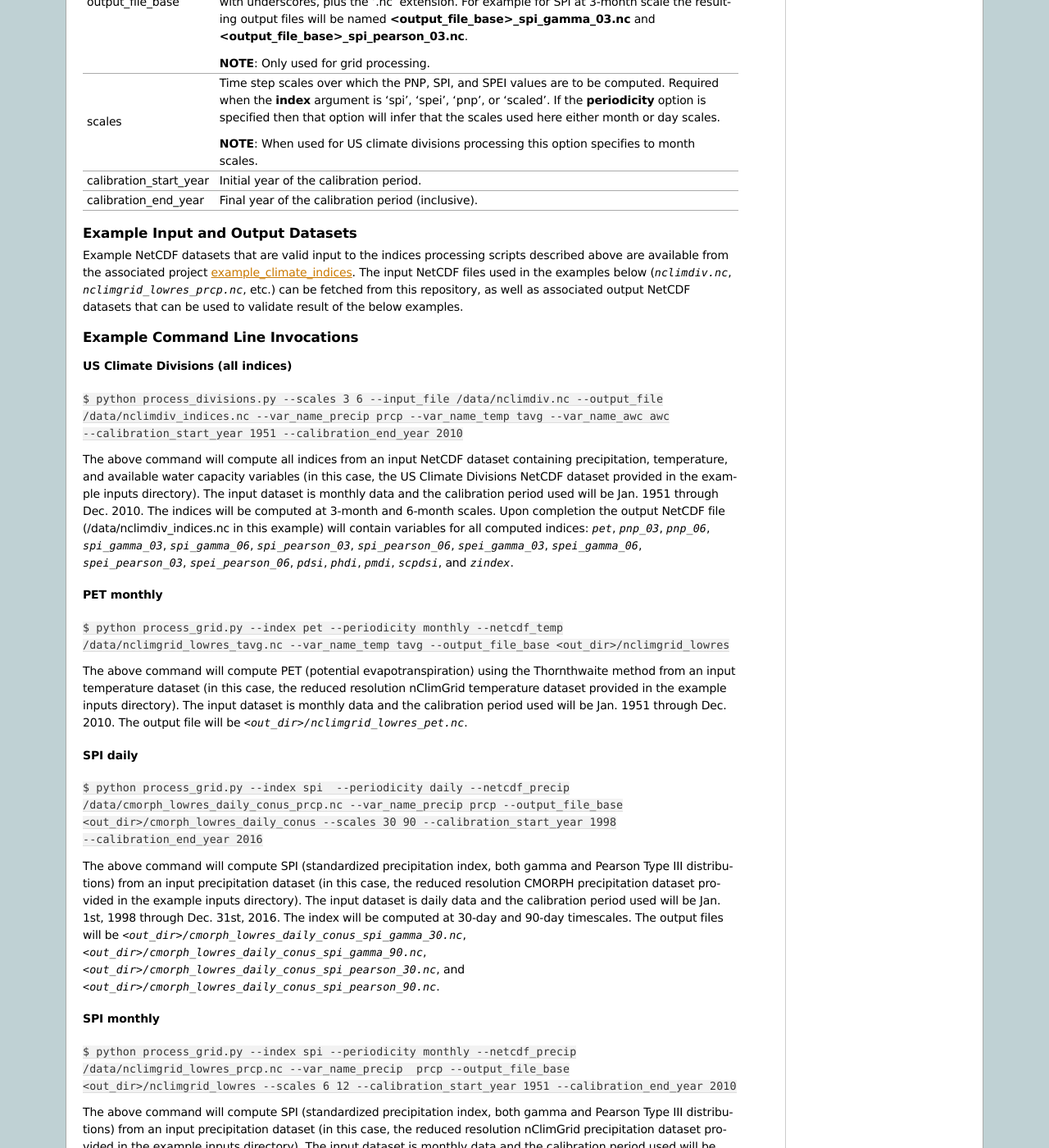
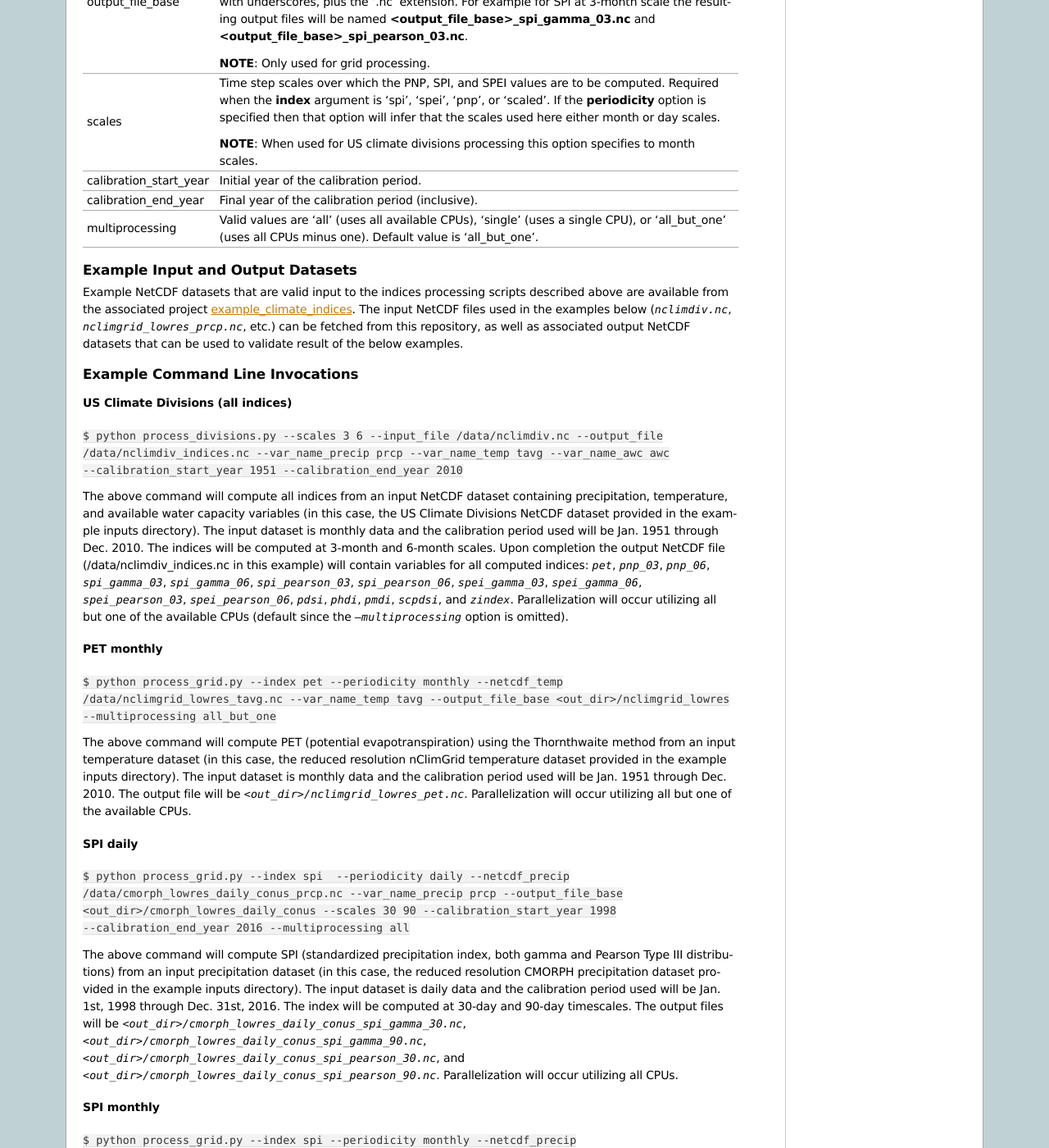
Before and after one commit to monocongo/climate_indices, a Sphinx documentation site: the page built from docs/index.rst, in a window 1280 px wide and 1400 px high, scrolled down 3140 px. Shown: the whole window at 82% size. Built offline with Sphinx 7.4.7, drawn with Linux system fonts in a browser that asks for light colours; some of the changed text lies outside the part shown.

Commit message:
added --multiprocessing option information to documentation
#253


Former-commit-id: a54c8d7bea08b6cc0d5a55e7475bd33c753b0625

```diff
--- a/docs/index.rst
+++ b/docs/index.rst
@@ -283,6 +283,11 @@ The options for these scripts are described below:
 | calibration_end_year   | Final year of the calibration period            |
 |                        | (inclusive).                                    |
 +------------------------+-------------------------------------------------+
+| multiprocessing        | Valid values are 'all' (uses all available      |
+|                        | CPUs), 'single' (uses a single CPU), or         |
+|                        | 'all_but_one' (uses all CPUs minus one).        |
+|                        | Default value is 'all_but_one'.                 |
++------------------------+-------------------------------------------------+
 
 Example Input and Output Datasets
 ^^^^^^^^^^^^^^^^^^^^^^^^^^^^^^^^^^
@@ -317,20 +322,23 @@ Upon completion the output NetCDF file (/data/nclimdiv_indices.nc
 in this example) will contain variables for all computed indices:
 `pet`, `pnp_03`, `pnp_06`, `spi_gamma_03`, `spi_gamma_06`, `spi_pearson_03`, `spi_pearson_06`,
 `spei_gamma_03`, `spei_gamma_06`, `spei_pearson_03`, `spei_pearson_06`, `pdsi`, `phdi`, `pmdi`,
-`scpdsi`, and `zindex`.
+`scpdsi`, and `zindex`. Parallelization will occur utilizing all but one of the available CPUs
+(default since the `--multiprocessing` option is omitted).
+
 
 PET monthly
 """"""""""""
 
 ``$ python process_grid.py --index pet --periodicity monthly --netcdf_temp
 /data/nclimgrid_lowres_tavg.nc --var_name_temp tavg --output_file_base
-<out_dir>/nclimgrid_lowres``
+<out_dir>/nclimgrid_lowres --multiprocessing all_but_one``
 
 The above command will compute PET (potential evapotranspiration) using the
 Thornthwaite method from an input temperature dataset (in this case, the reduced
 resolution nClimGrid temperature dataset provided in the example inputs directory).
 The input dataset is monthly data and the calibration period used will be Jan. 1951
 through Dec. 2010. The output file will be `<out_dir>/nclimgrid_lowres_pet.nc`.
+Parallelization will occur utilizing all but one of the available CPUs.
 
 SPI daily
 """"""""""
@@ -338,7 +346,8 @@ SPI daily
 ``$ python process_grid.py --index spi  --periodicity daily --netcdf_precip
 /data/cmorph_lowres_daily_conus_prcp.nc --var_name_precip
 prcp --output_file_base <out_dir>/cmorph_lowres_daily_conus --scales 30 90
---calibration_start_year 1998 --calibration_end_year 2016``
+--calibration_start_year 1998 --calibration_end_year 2016
+--multiprocessing all``
 
 The above command will compute SPI (standardized precipitation index, both gamma
 and Pearson Type III distributions) from an input precipitation dataset (in this case,
@@ -348,7 +357,8 @@ Jan. 1st, 1998 through Dec. 31st, 2016. The index will be computed at 30-day and
 90-day timescales. The output files will be `<out_dir>/cmorph_lowres_daily_conus_spi_gamma_30.nc`,
 `<out_dir>/cmorph_lowres_daily_conus_spi_gamma_90.nc`,
 `<out_dir>/cmorph_lowres_daily_conus_spi_pearson_30.nc`, and
-`<out_dir>/cmorph_lowres_daily_conus_spi_pearson_90.nc`.
+`<out_dir>/cmorph_lowres_daily_conus_spi_pearson_90.nc`. Parallelization will occur utilizing
+all CPUs.
 
 SPI monthly
 """"""""""""
@@ -356,7 +366,8 @@ SPI monthly
 ``$ python process_grid.py --index spi --periodicity monthly --netcdf_precip
 /data/nclimgrid_lowres_prcp.nc --var_name_precip  prcp
 --output_file_base <out_dir>/nclimgrid_lowres --scales 6 12
---calibration_start_year 1951 --calibration_end_year 2010``
+--calibration_start_year 1951 --calibration_end_year 2010
+--multiprocessing all``
 
 The above command will compute SPI (standardized precipitation index, both gamma and
 Pearson Type III distributions) from an input precipitation dataset (in this case,
@@ -365,7 +376,8 @@ The input dataset is monthly data and the calibration period used will be
 Jan. 1951 through Dec. 2010. The index will be computed at 6-month and 12-month timescales.
 The output files will be `<out_dir>/nclimgrid_lowres_spi_gamma_06.nc`,
 `<out_dir>/nclimgrid_lowres_spi_gamma_12.nc`, `<out_dir>/nclimgrid_lowres_spi_pearson_06.nc`,
-and `<out_dir>/nclimgrid_lowres_spi_pearson_12.nc`.
+and `<out_dir>/nclimgrid_lowres_spi_pearson_12.nc`. Parallelization will occur utilizing
+all CPUs.
 
 SPEI monthly
 """""""""""""
@@ -373,7 +385,8 @@ SPEI monthly
 ``$ python process_grid.py --index spei --periodicity monthly --netcdf_precip
 /data/nclimgrid_lowres_prcp.nc --var_name_precip  prcp --netcdf_pet
 /data/nclimgrid_lowres_pet.nc --var_name_pet pet --output_file_base
-<out_dir>/nclimgrid_lowres --scales 9 18 --calibration_start_year 1951 --calibration_end_year 2010``
+<out_dir>/nclimgrid_lowres --scales 9 18 --calibration_start_year 1951
+--calibration_end_year 2010 --multiprocessing all``
 
 The above command will compute SPEI (standardized precipitation evapotranspiration index,
 both gamma and Pearson Type III distributions) from input precipitation and potential evapotranspiration datasets
@@ -382,6 +395,7 @@ The input datasets are monthly data and the calibration period used will be Jan.
 datasets will be computed at 9-month and 18-month timescales. The output files will be
 `<out_dir>/nclimgrid_lowres_spei_gamma_09.nc`, `<out_dir>/nclimgrid_lowres_spei_gamma_18.nc`,
 `<out_dir>/nclimgrid_lowres_spei_pearson_09.nc`, and `<out_dir>/nclimgrid_lowres_spei_pearson_18.nc`.
+Parallelization will occur utilizing all CPUs.
 
 Palmers monthly
 """"""""""""""""
@@ -389,7 +403,8 @@ Palmers monthly
 /data/nclimgrid_lowres_prcp.nc --var_name_precip prcp --netcdf_pet
 /data/nclimgrid_lowres_pet.nc --var_name_pet pet --netcdf_awc
 /data/nclimgrid_lowres_soil.nc  --var_name_awc awc --output_file_base
-<out_dir>/nclimgrid_lowres --calibration_start_year 1951 --calibration_end_year 2010``
+<out_dir>/nclimgrid_lowres --calibration_start_year 1951 --calibration_end_year 2010
+--multiprocessing all``
 
 The above command will compute the Palmer drought indices: PDSI (original Palmer Drought Severity Index),
 PHDI (Palmer Hydrological Drought Index), PMDI (Palmer Modified Drought Index), Z-Index (Palmer Z-Index),
@@ -399,6 +414,7 @@ precipitation, PET, and AWC datasets provided in the example inputs directory).
 data and the calibration period used will be Jan. 1951 through Dec. 2010. The output files will be
 `<out_dir>/nclimgrid_lowres_pdsi.nc`, `<out_dir>/nclimgrid_lowres_phdi.nc`,
 `<out_dir>/nclimgrid_lowres_pmdi.nc`, `<out_dir>/nclimgrid_lowres_scpdsi.nc`, and `<out_dir>/nclimgrid_lowres_zindex.nc`.
+Parallelization will occur utilizing all CPUs.
 
 Get involved
 -------------
```
